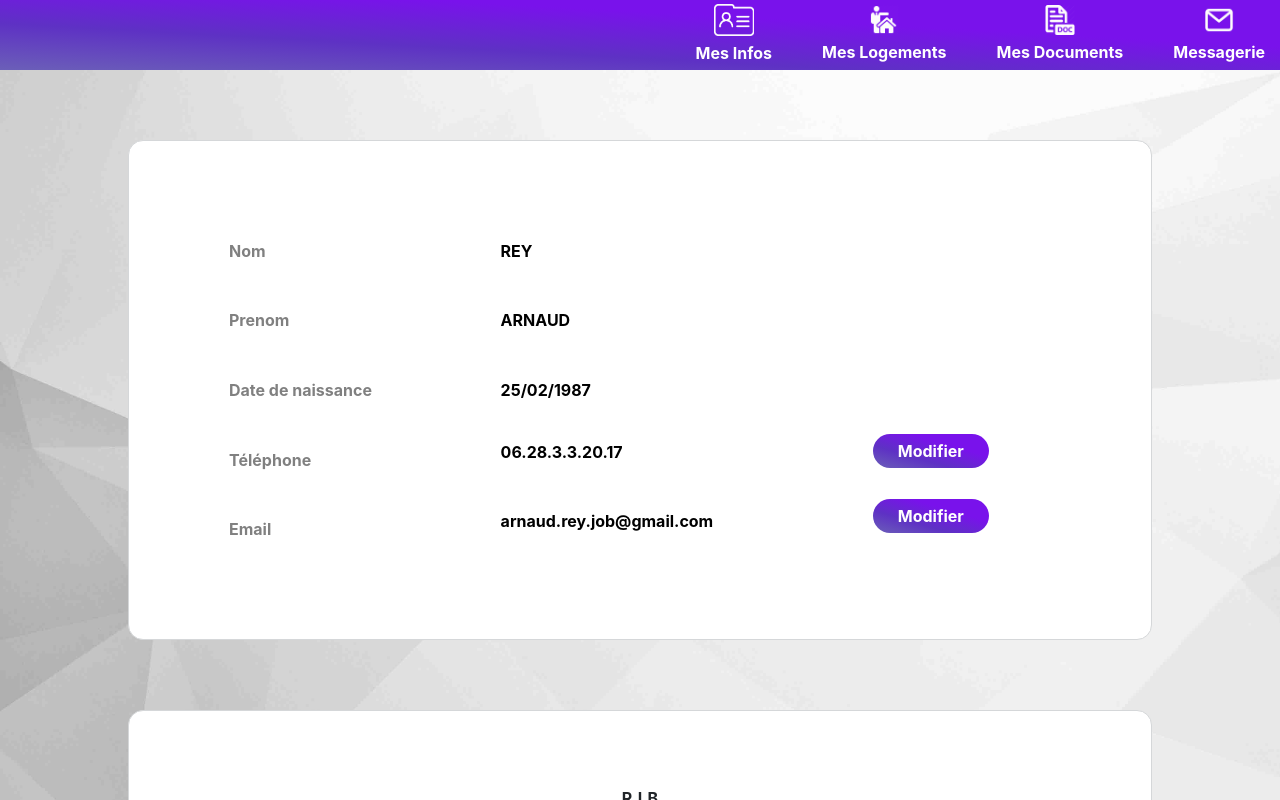
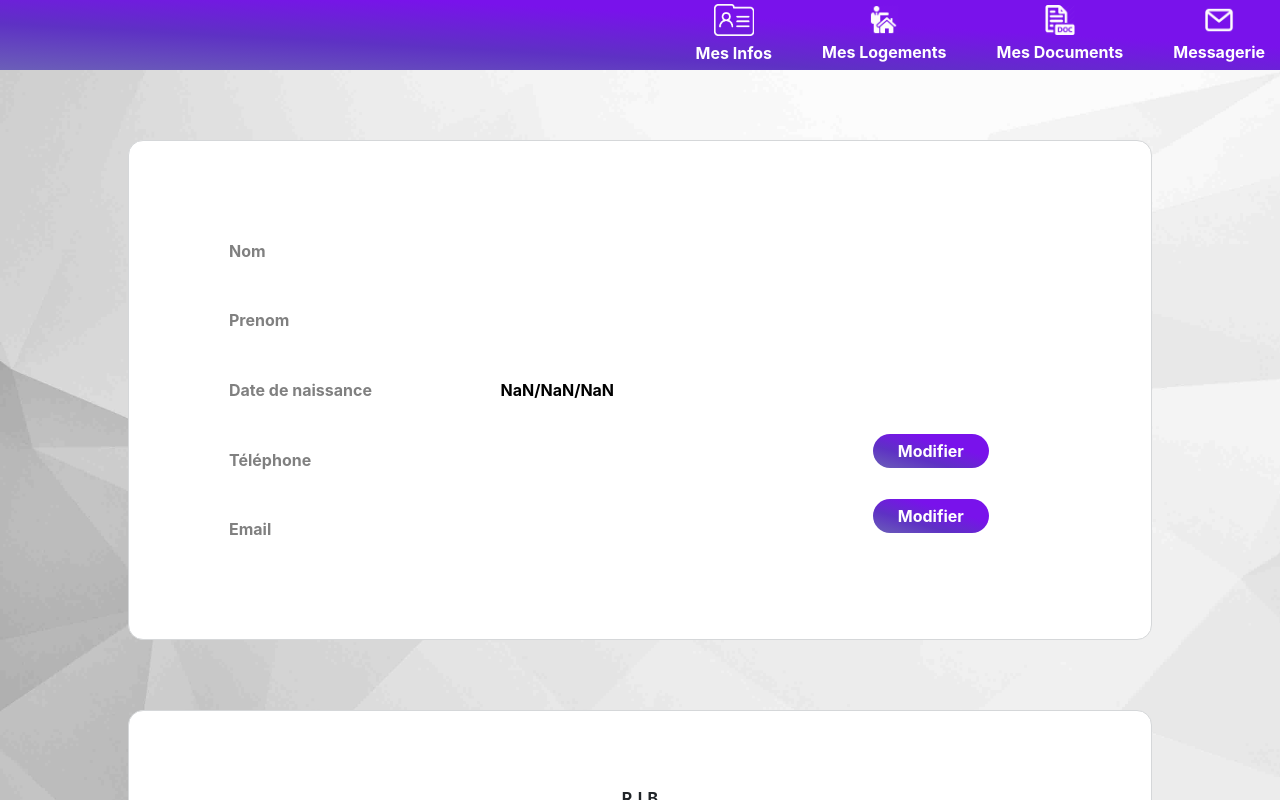
Before and after one commit to Theosde/LocationApp, a React (Create React App) app: page /info in a window 1280 px wide. Shown: the top 800 px of the page. Built offline with nearby package versions, Linux system fonts and the light colour scheme.

Commit message:
font myinfo

```diff
--- a/src/components/detailedcard.js
+++ b/src/components/detailedcard.js
@@ -5,12 +5,12 @@ import { BrowserRouter as Router, Route, Link } from "react-router-dom";
 import "../css/detailedcard.css";
 import "../css/add.css";
 
+import url from '../config';
 
 
 
 
 function DetailedCard() {
-
 
 
   return (
--- a/src/components/myinfo.js
+++ b/src/components/myinfo.js
@@ -1,4 +1,4 @@
-import React from 'react';
+import React, {useState, useEffect} from 'react';
 import Header from "./header";
 import Footer from "./footer";
 import "../css/info.css";
@@ -8,6 +8,42 @@ import "../css/info.css";
 
 
 function Info() {
+
+  const[userData,setUserData] = useState({})
+
+  useEffect(()=>{
+    if ( JSON.parse(sessionStorage.getItem("user")) == null ) {
+      console.log("localStorage vide");
+    }else {
+      console.log("localStorage", JSON.parse(sessionStorage.getItem("user")) );
+      setUserData(JSON.parse(sessionStorage.getItem("user")))
+    }
+  },[])
+
+
+  console.log(userData);
+
+
+  //DATE LIVRAISON
+  var date = new Date(userData.birthday);
+
+  //console.log("date",date)
+
+  var jour = "00";
+  var mois = "00";
+  var année = date.getFullYear();
+
+  if(date.getDate() < 10){
+  jour = '0'+ date.getDate()
+  }else{jour = date.getDate()
+  }
+
+  if(date.getMonth() < 10){
+    mois = '0' + (date.getMonth()+1)
+  }else{
+    mois = (date.getMonth()+1)
+  }
+
 
 
 
@@ -28,11 +64,11 @@ function Info() {
           </div>
 
           <div className="filled-infos-col">
-            <div className="filled-name">REY</div>
-            <div className="filled-surname">ARNAUD</div>
-            <div className="filled-birthdate">25/02/1987</div>
-            <div className="filled-phone"><p>06.28.3.3.20.17</p></div>
-            <div className="filled-mail"><p>arnaud.rey.job@gmail.com</p></div>
+            <div className="filled-name">{userData.lastname}</div>
+            <div className="filled-surname">{userData.firstname}</div>
+            <div className="filled-birthdate">{jour+'/'+mois+'/'+année}</div>
+            <div className="filled-phone"><p>{userData.phone}</p></div>
+            <div className="filled-mail"><p>{userData.email}</p></div>
           </div>
 
 
```
